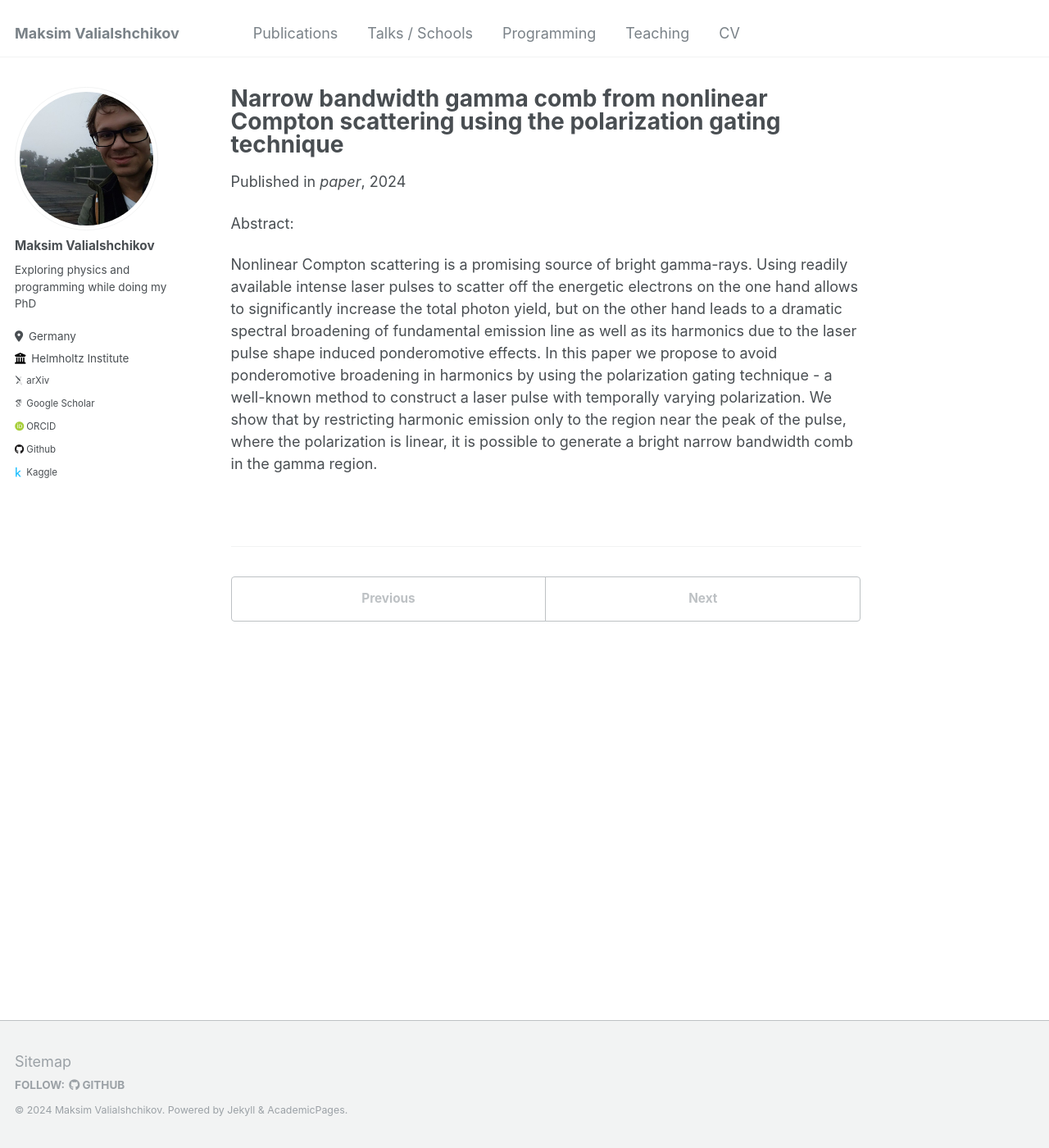
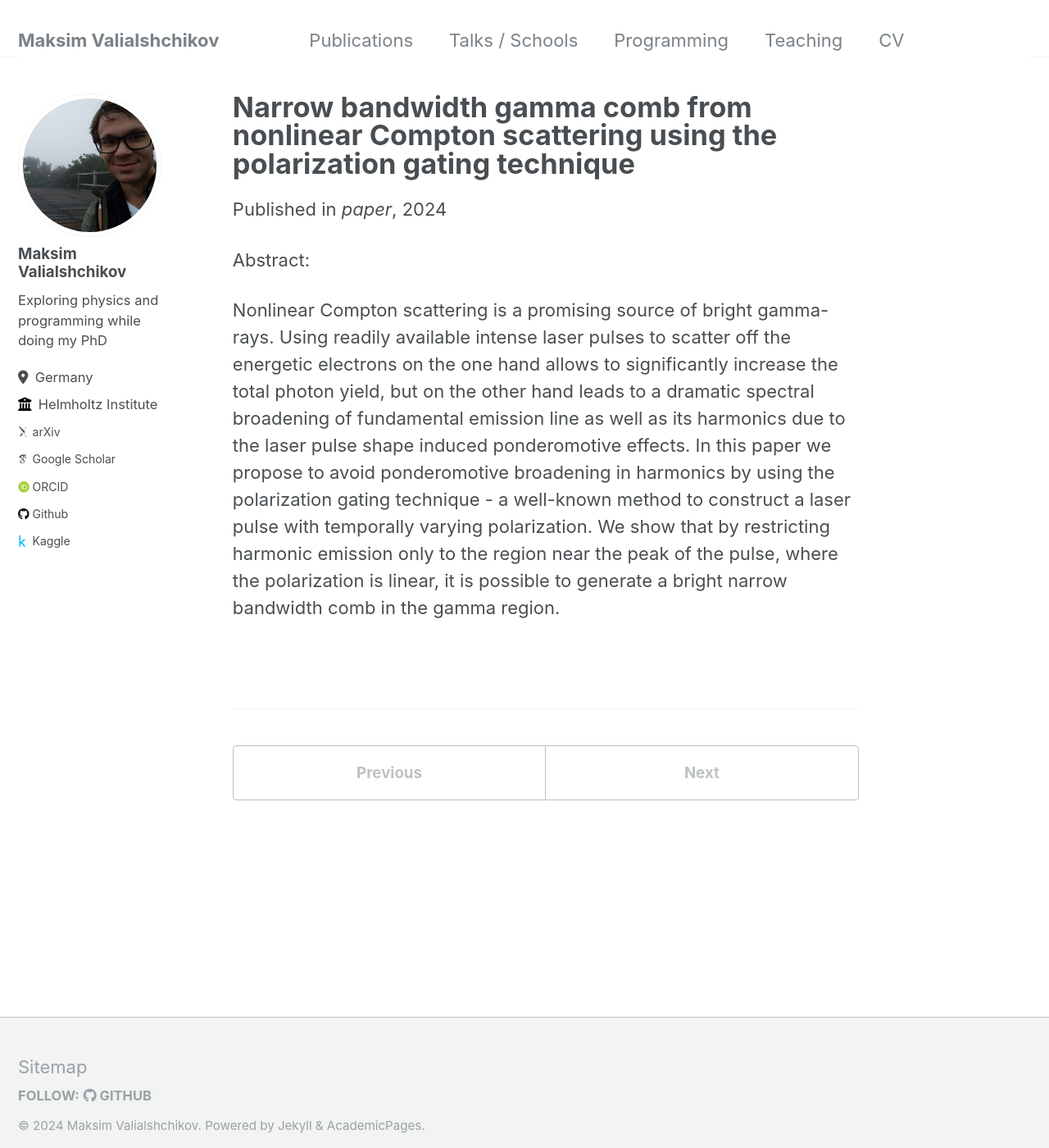
Before and after one commit to maxbalrog/maxbalrog.github.io, a Jekyll site: the page built from _publications/2021-polarization-gating.md, in a window 1280 px wide and 1400 px high. Shown: the whole window at 82% size. Built offline with Jekyll 4.4.1, drawn with Linux system fonts in a browser that asks for light colours; some web fonts are replaced.

Commit message:
Modify publication template

```diff
--- a/_sass/_reset.scss
+++ b/_sass/_reset.scss
@@ -12,6 +12,14 @@ html {
 
   @include breakpoint($medium) {
     font-size: 18px;
+  }
+
+  @include breakpoint($large) {
+    font-size: 20px;
+  }
+
+  @include breakpoint($x-large) {
+    font-size: 22px;
   }
 
   -webkit-text-size-adjust: 100%;
```
